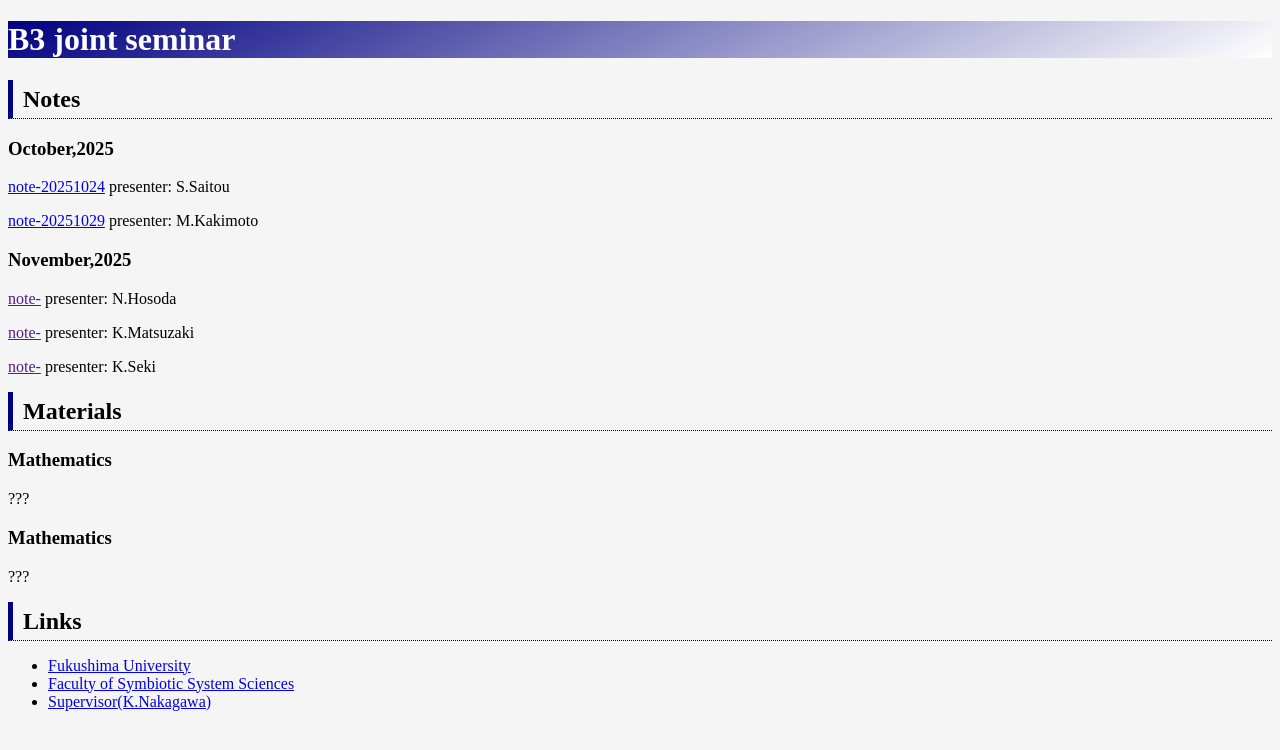
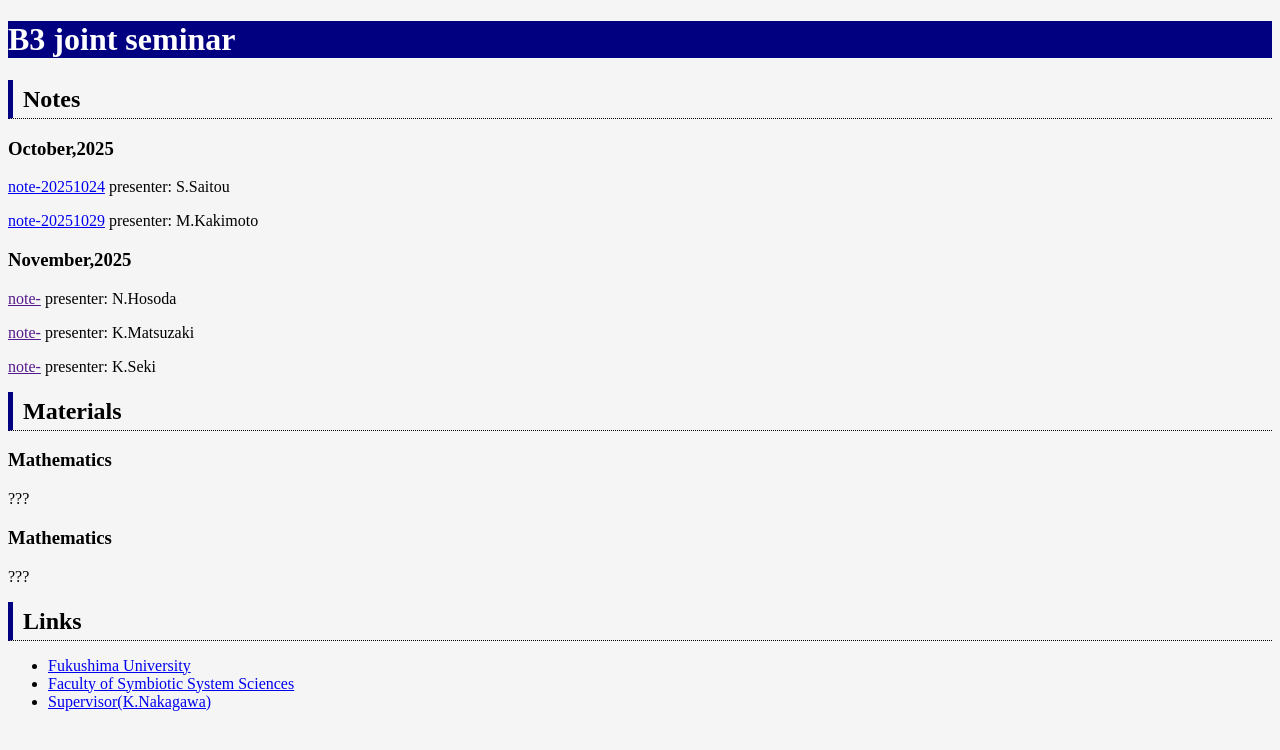
Before and after one commit to s-s-0309/s-s-0309.github.io, a plain HTML site: page index.html in a window 1280 px wide. Drawn offline with Linux system fonts and the light colour scheme.

Commit message:
Update style.css

```diff
--- a/style.css
+++ b/style.css
@@ -5,7 +5,8 @@ body{
 
 h1{
     color: white;
-    background:linear-gradient(-25deg, #fff, navy);
+    /* background:linear-gradient(-25deg, #fff, navy); */
+    background-color:navy;
 }
 
 .h-bLine {
```
